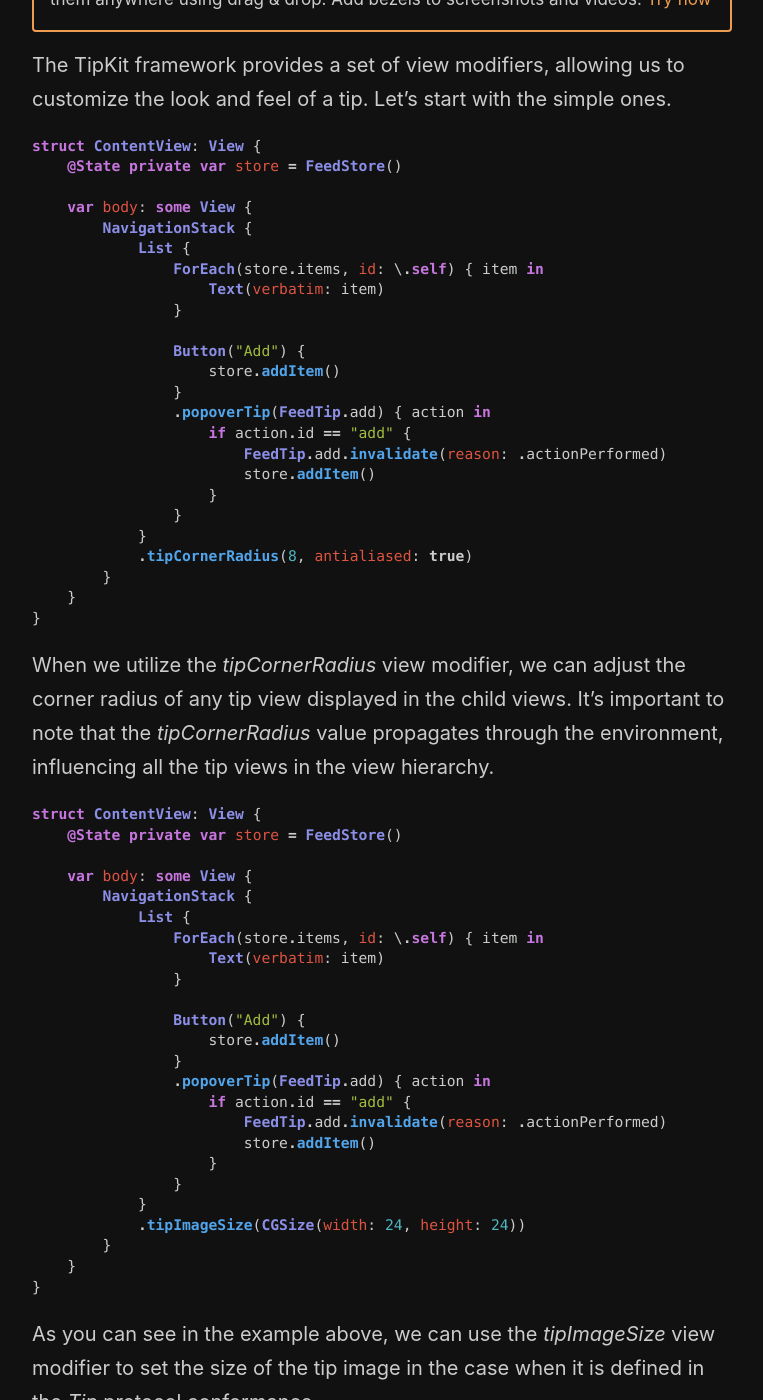
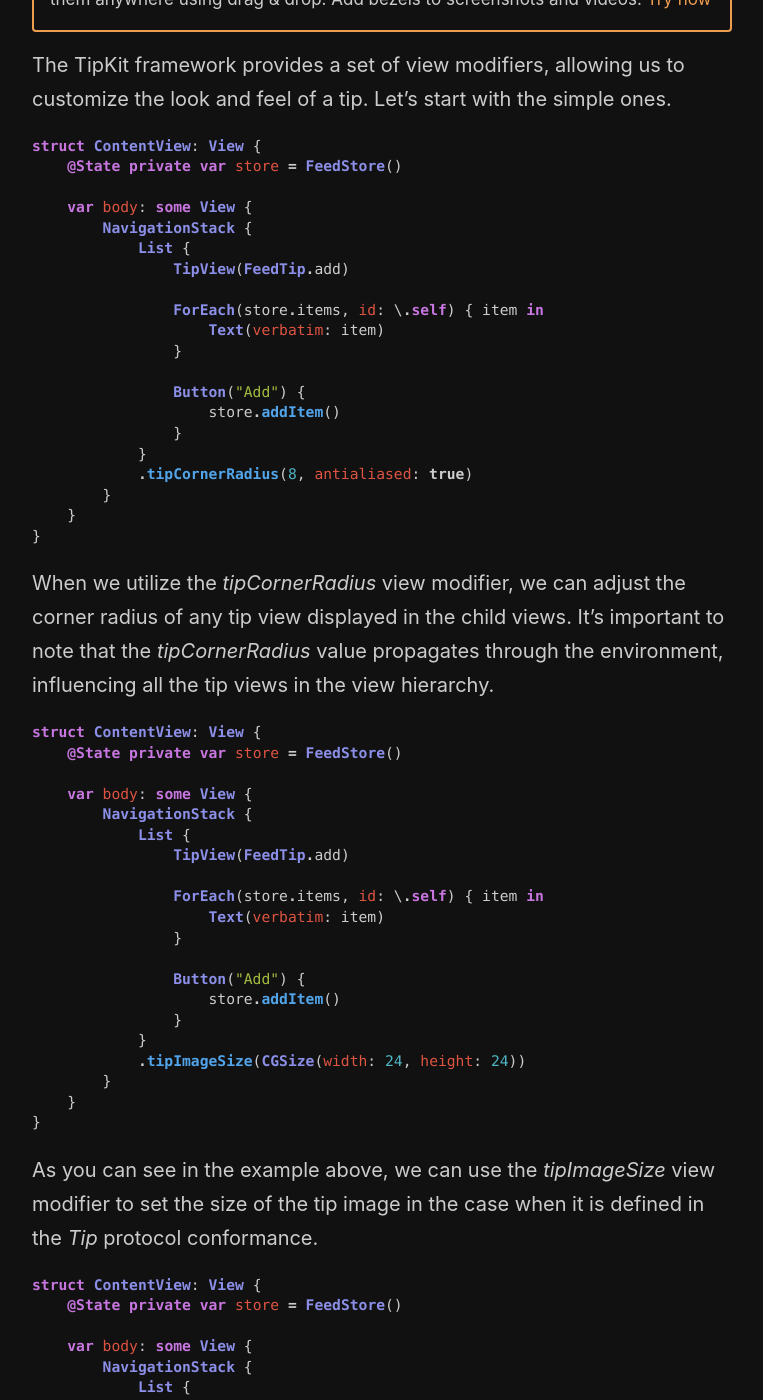
Before and after one commit to mecid/mecid.github.io, a Jekyll site: the page built from _posts/2024-05-21-discovering-app-features-with-tipkit-customizations.md, in a window 1280 px wide and 1400 px high, scrolled down 563 px. Shown: the whole window, without its empty margins (258-1021 px from the left). Built offline with Jekyll 4.4.1, drawn with Linux system fonts in a browser that asks for light colours; some of the changed text lies outside the part shown.

Commit message:
tipkit customization post code examples tuned

```diff
--- a/_posts/2024-05-21-discovering-app-features-with-tipkit-customizations.md
+++ b/_posts/2024-05-21-discovering-app-features-with-tipkit-customizations.md
@@ -18,18 +18,14 @@ struct ContentView: View {
     var body: some View {
         NavigationStack {
             List {
+                TipView(FeedTip.add)
+
                 ForEach(store.items, id: \.self) { item in
                     Text(verbatim: item)
                 }
 
                 Button("Add") {
                     store.addItem()
-                }
-                .popoverTip(FeedTip.add) { action in
-                    if action.id == "add" {
-                        FeedTip.add.invalidate(reason: .actionPerformed)
-                        store.addItem()
-                    }
                 }
             }
             .tipCornerRadius(8, antialiased: true)
@@ -47,18 +43,14 @@ struct ContentView: View {
     var body: some View {
         NavigationStack {
             List {
+                TipView(FeedTip.add)
+
                 ForEach(store.items, id: \.self) { item in
                     Text(verbatim: item)
                 }
 
                 Button("Add") {
                     store.addItem()
-                }
-                .popoverTip(FeedTip.add) { action in
-                    if action.id == "add" {
-                        FeedTip.add.invalidate(reason: .actionPerformed)
-                        store.addItem()
-                    }
                 }
             }
             .tipImageSize(CGSize(width: 24, height: 24))
@@ -76,18 +68,14 @@ struct ContentView: View {
     var body: some View {
         NavigationStack {
             List {
+                TipView(FeedTip.add)
+
                 ForEach(store.items, id: \.self) { item in
                     Text(verbatim: item)
                 }
 
                 Button("Add") {
                     store.addItem()
-                }
-                .popoverTip(FeedTip.add) { action in
-                    if action.id == "add" {
-                        FeedTip.add.invalidate(reason: .actionPerformed)
-                        store.addItem()
-                    }
                 }
             }
             .tipBackground(Material.regular)
```
